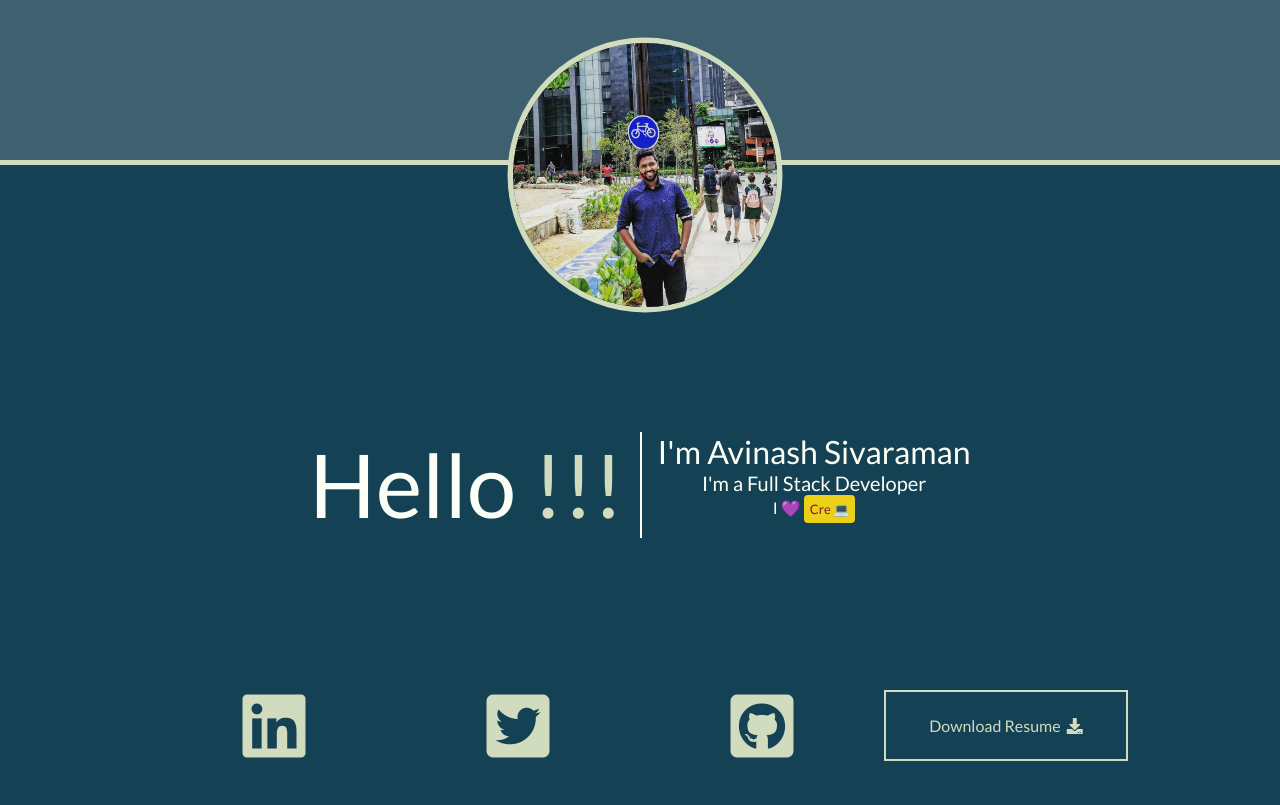
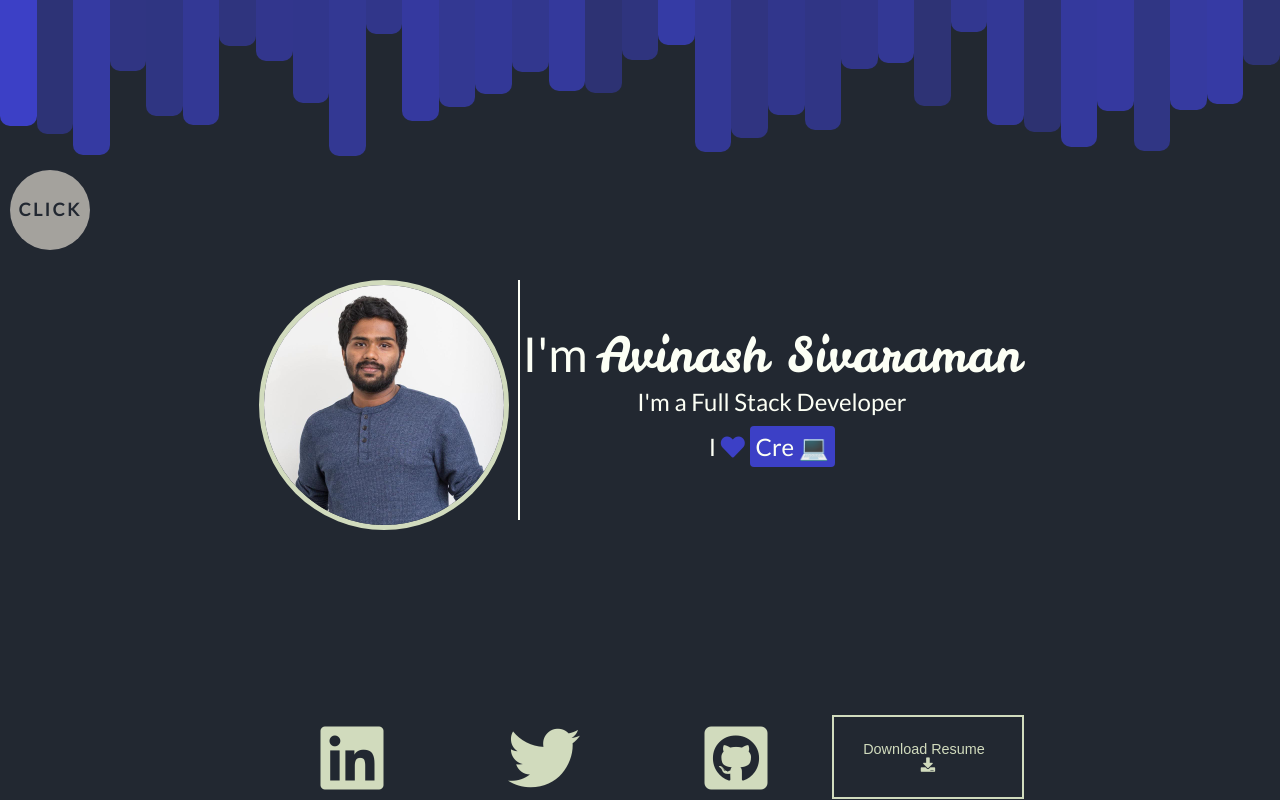
Before and after one commit to avinashsivaraman/avinash-sivaraman, a React (Create React App) app: page / in a window 1280 px wide. Built offline with nearby package versions, Linux system fonts and the light colour scheme.

Commit message:
custom-cursor

```diff
--- a/public/index.html
+++ b/public/index.html
@@ -19,6 +19,7 @@
 <link async rel="stylesheet" href="https://use.fontawesome.com/releases/v5.1.0/css/fontawesome.css" integrity="sha384-ozJwkrqb90Oa3ZNb+yKFW2lToAWYdTiF1vt8JiH5ptTGHTGcN7qdoR1F95e0kYyG"
   crossorigin="anonymous">
     <link href="https://fonts.googleapis.com/css?family=Lato" rel="stylesheet">
+    <link href="https://fonts.googleapis.com/css?family=Leckerli+One" rel="stylesheet">
 
     <!--
       Notice the use of %PUBLIC_URL% in the tags above.
@@ -31,7 +32,7 @@
     -->
     <title>Avinash Sivaraman</title>
   </head>
-  <body>
+  <body style="cursor:none">
     <noscript>
       You need to enable JavaScript to run this app.
     </noscript>
--- a/src/App.css
+++ b/src/App.css
@@ -3,13 +3,10 @@ html {
   --heading-base-width: 20rem;
   --font-icon-size: 72px;
   --font-greeting-size: 5.5rem;
-  --font-name-size: 2rem;
-  --font-status-size: 1.25rem;
+  --font-name-size: 3rem;
+  --font-status-size: 1.5rem;
   --img-size: 15rem;
-}
-
-.section-white-banner {
-  height: 20vh;
+  --font-hobby-size: 1.5rem;
 }
 
 
@@ -19,18 +16,26 @@ html {
   right: 0; */
   width: 12rem;
   padding: 1.5rem;
+  font-size: .9rem;
   color: #FCFFF5;
+  background-color: #222831;
   align-self: center;
   border: 2px solid;
 }
 
 .header-hobby {
-  margin-top: .2rem;
+  padding: .5rem;
+  margin: .5rem;
+  font-size: var(--font-hobby-size);
+}
+
+.cursive {
+  font-family: 'Leckerli One', cursive;
 }
 
 .section-download-btn:hover {
   background-color: #FCFFF5;
-  color: #154155;
+  color: #222831;
 }
 
 a:hover {
@@ -41,30 +46,30 @@ a:hover {
 .section-header {
   height: 80vh;
   width: 100%;
-  background-color: #154155;
+  background-color: #222831;
   color: #FCFFF5;
   display: grid;
   place-content: center;
-  grid-template-rows: 20vh 40vh 20vh;
+  grid-template-rows: 60vh 1fr;
 }
 
 .header-content {
   display: flex;
   align-self: center;
-  place-content: center;
+  place-content: space-evenly;
 }
 
 .header-contact{
   color: #D1DBBD;
   /* position: absolute; */
 
-  grid-column: 1 / -1;
+  /* grid-column: 1 / -1; */
   grid-row: 3;
   display: grid;
   grid-template-columns: repeat(4, 1fr);
   justify-items: center;
   align-content: center;
-  height: 10rem;
+  /* height: 10rem; */
 }
 
 .remove-default {
@@ -77,10 +82,8 @@ a:hover {
 }
 
 .highlight {
-  font-size: small;
   text-decoration: none;
   display: inline;
-  color: #801247;
   background-color: #ecd018;
   padding: 6px;
   border-radius: 4px;
@@ -135,13 +138,12 @@ a:hover {
 .header-img {
   width: var(--img-size);
   height: var(--img-size);
-  margin: 0 auto;
 }
 .home-photo-img {
   height: 100%;
   width: 100%;
   object-fit: cover;
-  transform: translateY(-115px) scale(1.1);
+  /* transform: translateY(-115px) scale(1.1); */
   border-radius: 16rem;
   border: 5px solid #D1DBBD;
 }
@@ -171,21 +173,97 @@ a:hover {
     --heading-base-width: 20rem;
     --font-icon-size: 48px;
     --font-greeting-size: 2.2rem;
-    --font-name-size: 1.25rem;
-    --font-status-size: 1rem;
-    --img-size: 10rem;
+    --font-name-size: 2rem;
+    --font-status-size: 1.5rem;
+    --font-hobby-size: 0.75rem;
+    --img-size: 13rem;
   }
-  .home-photo-img {
+  /* .home-photo-img {
      transform: translateY(-90px) scale(1.5);
-  }
+  } */
   .highlight {
     padding: .4rem;
   }
   .section-download-btn {
-    width: 5rem;
-    padding: 1rem;
+    width: 100%;
+    padding: 2rem;
+    border: none;
+    grid-column: 1 / -1;
   }
   .mobile-hide {
     display: none;
   }
+  .header-content {
+    flex-direction: column;
+    align-items: center;
+  }
+  .header {
+    margin-top: 2rem;
+  }
+
+  .section-header {
+    height: 75vh;
+  }
+  .header-contact {
+    grid-template-columns: repeat(3,1fr)
+  }
 }
+
+
+.header {
+  display: flex;
+  flex-direction: column;
+  place-content: center;
+}
+
+#cursor {
+  position: fixed;
+  text-align: center;
+  width: 100px;
+  height: 100px;
+  z-index: 1000;
+  -webkit-transform-origin: center center;
+  transform-origin: center center;
+  pointer-events: none;
+  mix-blend-mode: exclusion;
+  opacity: 0.7;
+}
+
+.cursor__label {
+  position: absolute;
+  color: black;
+  top: 50%;
+  left: 50%;
+  -webkit-transform: translate3d(-50%,-50%,0);
+  transform: translate3d(-50%,-50%,0);
+  z-index: 1;
+  display: block;
+  width: 100px;
+  height: 100px;
+  line-height: 100px;
+  font-size: 1.1em;
+  font-weight: 600;
+  letter-spacing: .14384615em;
+  text-transform: uppercase;
+}
+
+.cursor__bg {
+  -webkit-transition: transform .3s ease-in-out;
+  -webkit-transition: -webkit-transform .3s ease-in-out;
+  transition: -webkit-transform .3s ease-in-out;
+  transition: transform .3s ease-in-out;
+  transition: transform .3s ease-in-out,-webkit-transform .3s ease-in-out;
+  -webkit-backface-visibility: hidden;
+  backface-visibility: hidden;
+  display: block;
+  left: 0;
+  top: 0;
+  mix-blend-mode: exclusion;
+  background: #fff;
+  width: 100px;
+  height: 100px;
+  border-radius: 100px;
+  -webkit-transform: scale(.15);
+  transform: scale(.8);
+
+}
--- a/src/App.js
+++ b/src/App.js
@@ -1,9 +1,9 @@
 import React, { Component } from 'react';
 import TxtType from './typewriter';
+import Banner from './Banner';
 import './App.css';
 
 class App extends Component {
-
 
   componentDidMount() {
     const elements = document.getElementsByClassName('typewrite');
@@ -14,31 +14,73 @@ class App extends Component {
         new TxtType(elements[i], JSON.parse(toRotate), period);
       }
     }
+    const cells = Array.from(document.querySelectorAll('.cell'))
+    const heart = document.querySelector('#heart')
+    const highlight = document.querySelector('.highlight')
+    const color = [
+      '#55efc4','#3c40c6',
+      '#74b9ff', '#a29bfe', '#00b894',
+      '#ff7675'
+    ]
+
+    const randomIndex = () => Math.round(Math.random() * 5)
+    const randomHeight = () => Math.random()*(100 - 20) + 20
+    const randomOpacity = () => Math.random()*(0.8 - 0.4) + 0.4
+
+    const randomlySetStyle = cells => {
+      const tempColor = color[randomIndex()]
+      heart.style.color = tempColor
+      highlight.style.backgroundColor = tempColor
+      cells.forEach(cell  => {
+        cell.style.backgroundColor = tempColor
+        // cell.style.backgroundColor = color[randomIndex()]
+        cell.style.height = `${randomHeight()}%`
+        cell.style.opacity = randomOpacity()
+      })
+    }
+
+    randomlySetStyle(cells)
+    window.onclick = () => randomlySetStyle(cells)
+
+    window.onmousewheel = () => randomlySetStyle(cells)
+    window.onmousemove = e => this.handleCursor(e)
+  }
+
+  handleCursor = e  => {
+    console.log(e)
+    const cursor = document.querySelector('#cursor');
+    cursor.style.top = `${e.y}px`
+    cursor.style.left = `${e.x}px`
   }
 
   render() {
     return (
       <div className="App">
-        <div className="section-white-banner border-bottom-blue" />
+        <Banner />
+        <div id="cursor">
+          <div class="cursor__label">Click</div>
+          <div class="cursor__bg"></div>
+        </div>
+        {/* <div className="section-white-banner border-bottom-blue" /> */}
         <section className = "section-header text-center">
-          <div className="header-img">
-            <img alt="profile" className="home-photo-img" src="./profile.jpg" />
-          </div>
           <div className="header-content">
-            <div className="header-greating padding-right border-right"> Hello <span className="highlight-word"> !!! </span> </div>
-            <div className="padding-left">
-                <div className="header-name">  I'm Avinash Sivaraman </div>
+            <div className="header-img padding-right">
+              <img alt="profile" className="home-photo-img" src="./profile.jpg" />
+            </div>
+            <div className="border-right"></div>
+            <div className="header">
+                <div className="header-name">  I'm <span className="cursive">Avinash Sivaraman</span> </div>
                 <div className="header-status">I'm a Full Stack Developer</div>
-                <div className="header-hobby"> I  <span role="img" aria-label="emojis-heart">💜 </span> <div className="typewrite highlight" data-period="2000" data-type='[ "Creative Works ", "To Design  ", "To Develop ", "Working on Web Perf " ]' />
+                <div className="header-hobby"> I  <i class="fas fa-heart" id="heart"></i> <div className="typewrite highlight" data-period="2000" data-type='[ "Creative Works ", "To Design  ", "To Develop ", "Working on Web Perf " ]' />
                 </div>
             </div>
           </div>
           <div className="header-contact">
-            <a className="remove-default header-contact-icon" href="https://www.linkedin.com/in/avinash-sivaraman-a456a56b/"><i className="home-icons fab fa-linkedin"></i></a>
-            <a className="remove-default header-contact-icon" href="https://twitter.com/AvinashSivaram"><i className="home-icons fab fa-twitter-square"></i></a>
+            <a className="remove-default header-contact-icon" href="https://www.linkedin.com/in/avinash-sivaraman/"><i className="home-icons fab fa-linkedin"></i></a>
+            <a className="remove-default header-contact-icon" href="https://twitter.com/AvinashSivaram"><i className="home-icons fab fa-twitter"></i></a>
             <a className="remove-default header-contact-icon" href="https://github.com/avinashsivaraman"><i className="home-icons fab fa-github-square"></i></a>
-            <a className="section-download-btn remove-default" href='Resume.pdf' download='Avinash-Resume'>
-            <span className='mobile-hide'>Download</span>  Resume &nbsp;<i className="fas fa-download"></i></a>
+            <button className="section-download-btn remove-default" href='Resume.pdf' download='Avinash-Resume'>
+            <span className='mobile-hide'>Download</span>  Resume &nbsp;<i className="fas fa-download"></i></button>
           </div>
         </section>
       </div>
--- /dev/null
+++ b/src/Banner.css
@@ -0,0 +1,25 @@
+.container {
+  width: 100vw;
+  height: 20vh;
+  position: relative;
+  display: grid;
+  grid-template-columns: repeat(35, 1fr);
+  grid-template-rows: repeat(1, 1fr);
+  background-color: #222831;
+}
+
+.cell {
+  position: relative;
+  display: flex;
+  flex-direction: row;
+  flex-wrap: wrap;
+  justify-content: flex-end;
+  align-items: flex-end;
+  transition: all .5s ease-in-out;
+  border-bottom-left-radius: 10px;
+  border-bottom-right-radius: 10px;
+}
+
+.cell:hover {
+opacity: 1 !important
+}
--- /dev/null
+++ b/src/Banner.js
@@ -0,0 +1,46 @@
+import React, { Component } from 'react'
+import './Banner.css'
+
+export default class Banner extends Component {
+  render() {
+    return (
+      <div class="container">
+        <div class="cell"></div>
+        <div class="cell"></div>
+        <div class="cell"></div>
+        <div class="cell"></div>
+        <div class="cell"></div>
+        <div class="cell"></div>
+        <div class="cell"></div>
+        <div class="cell"></div>
+        <div class="cell"></div>
+        <div class="cell"></div>
+        <div class="cell"></div>
+        <div class="cell"></div>
+        <div class="cell"></div>
+        <div class="cell"></div>
+        <div class="cell"></div>
+        <div class="cell"></div>
+        <div class="cell"></div>
+        <div class="cell"></div>
+        <div class="cell"></div>
+        <div class="cell"></div>
+        <div class="cell"></div>
+        <div class="cell"></div>
+        <div class="cell"></div>
+        <div class="cell"></div>
+        <div class="cell"></div>
+        <div class="cell"></div>
+        <div class="cell"></div>
+        <div class="cell"></div>
+        <div class="cell"></div>
+        <div class="cell"></div>
+        <div class="cell"></div>
+        <div class="cell"></div>
+        <div class="cell"></div>
+        <div class="cell"></div>
+        <div class="cell"></div>
+      </div>
+    )
+  }
+}
```
Also changed, not shown: public/profile.jpg, 1 other file (tests, documents, lock files or other folders).
